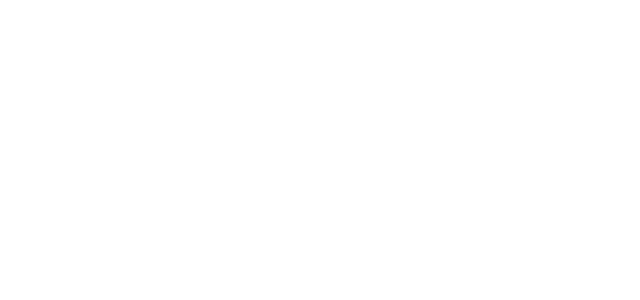
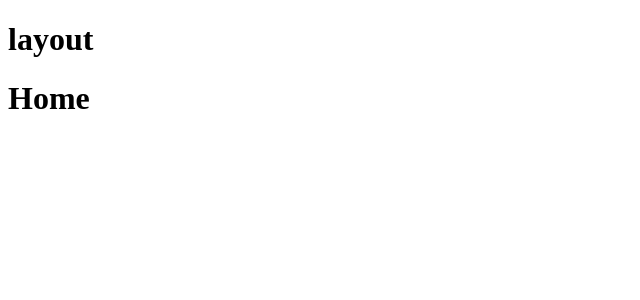
Before and after one commit to CHHyuk/create-my-blog, a React (Vite) app: page / in a window 1280 px wide. Shown: the top 300 px of the page, without its empty margins (0-640 px from the left). Built offline with nearby package versions, Linux system fonts and the light colour scheme.

Commit message:
feat: page router
게시판 페이지별 라우트

```diff
--- /dev/null
+++ b/src/components/layout.jsx
@@ -0,0 +1,10 @@
+import { Outlet } from "react-router-dom";
+
+export default function Layout() {
+  return (
+    <>
+      <h1>layout</h1>
+      <Outlet />
+    </>
+  )
+}
--- /dev/null
+++ b/src/routes/algorithm.jsx
@@ -0,0 +1,3 @@
+export default function Algorithm() {
+  return <h1>Algorithm</h1>
+}
--- /dev/null
+++ b/src/routes/devTip.jsx
@@ -0,0 +1,3 @@
+export default function DevTip() {
+  return <h1>DevTip</h1>
+}
--- /dev/null
+++ b/src/routes/home.jsx
@@ -0,0 +1,7 @@
+export default function Home() {
+  return (
+    <h1>
+      Home
+    </h1>
+  )
+}
--- /dev/null
+++ b/src/routes/project.jsx
@@ -0,0 +1,3 @@
+export default function Project() {
+  return <h1>Project</h1>
+}
--- /dev/null
+++ b/src/routes/techInsight.jsx
@@ -0,0 +1,3 @@
+export default function TechInsight() {
+  return <h1>TechInsight</h1>
+}
--- /dev/null
+++ b/src/routes/techStack.jsx
@@ -0,0 +1,3 @@
+export default function TechStack() {
+  return <h1>TechStack</h1>
+}
--- /dev/null
+++ b/src/routes/techTrend.jsx
@@ -0,0 +1,3 @@
+export default function TechTrend() {
+  return <h1>TechTrend</h1>
+}
```
Also changed, not shown: src/App.jsx (+46 -2 lines), src/App.css (deleted).
